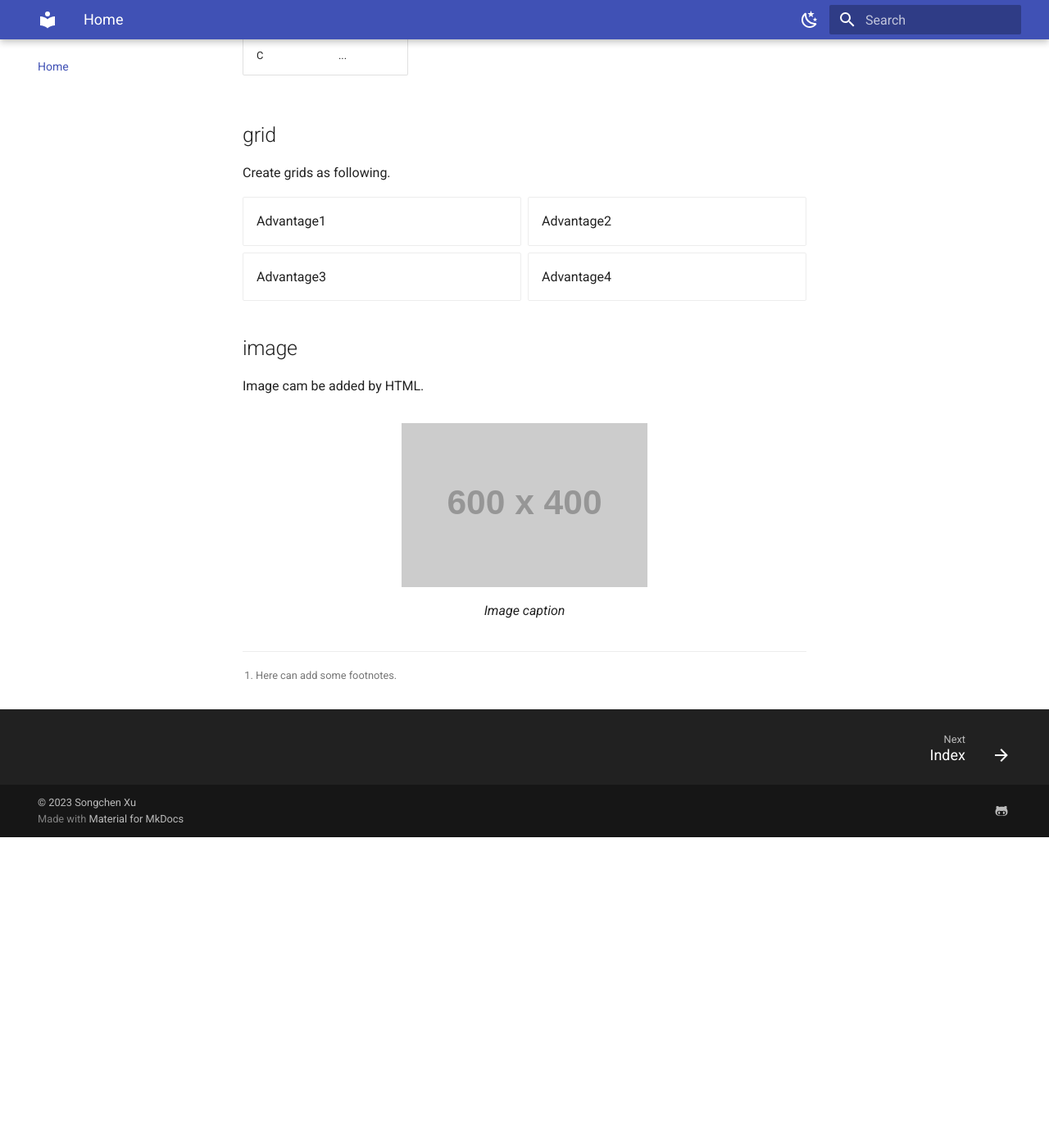
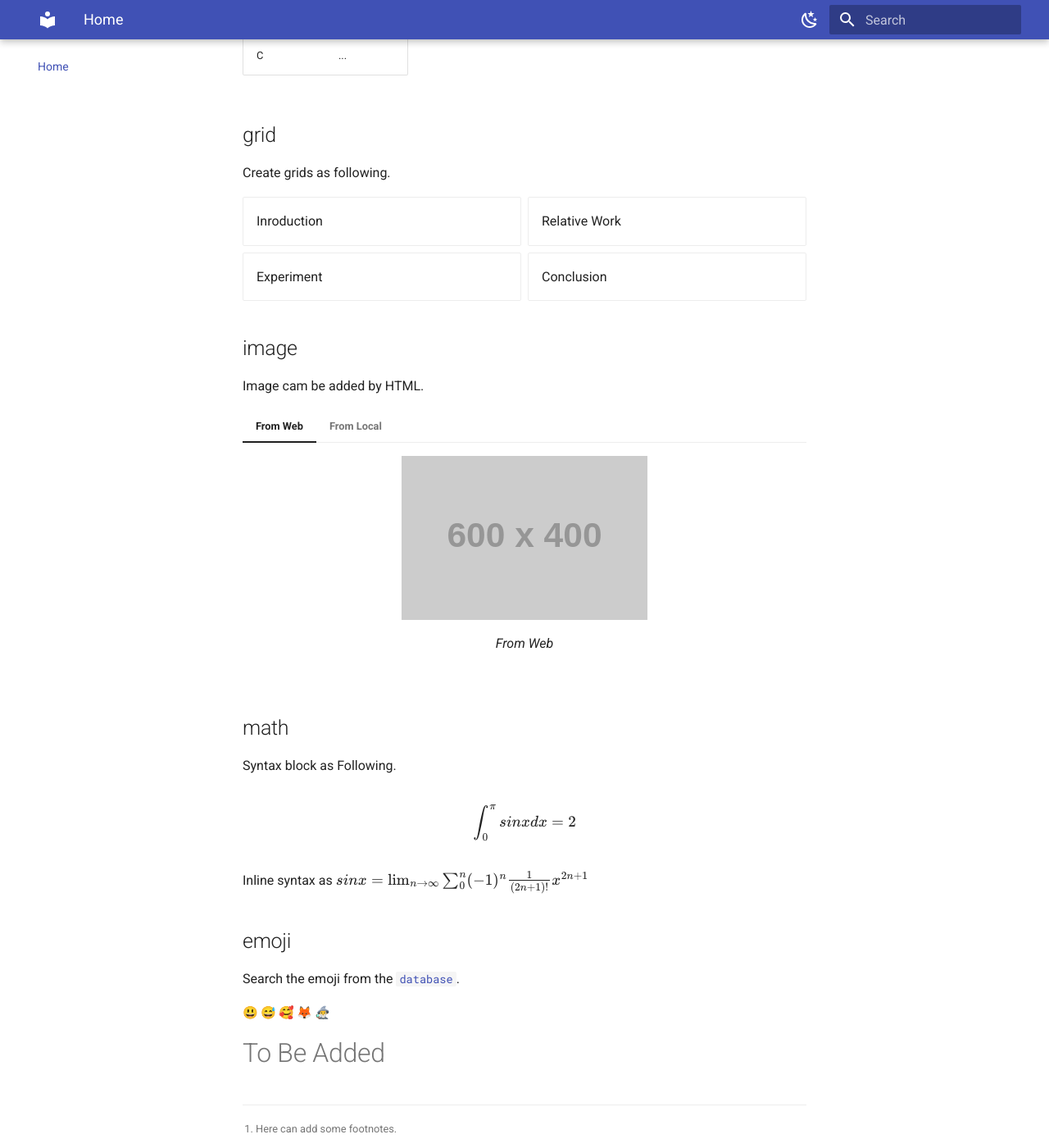
Before and after one commit to crazy-squirrel/mkdocs-xsc, an MkDocs documentation site: the page built from docs/index.md, in a window 1280 px wide and 1400 px high, scrolled down 1120 px. Shown: the whole window at 82% size. Built offline with MkDocs 1.6.1 and Material for MkDocs 9.7.7, drawn with Linux system fonts in a browser that asks for light colours; emoji names are drawn with the system emoji font; before the commit the page ends 2141 px from its top, so only the background shows below that.

Commit message:
complete the homepage

```diff
--- a/docs/index.md
+++ b/docs/index.md
@@ -56,10 +56,10 @@ Create grids as following.
 
 <div class="grid cards" markdown>
 
-* Advantage1
-* Advantage2
-* Advantage3
-* Advantage4
+- Inroduction
+- Relative Work
+- Experiment
+- Conclusion
 
 </div>
 
@@ -67,7 +67,36 @@ Create grids as following.
 
 Image cam be added by HTML.
 
-<figure markdown>
-  ![Image title](https://dummyimage.com/600x400/){ width="300" }
-  <figcaption>Image caption</figcaption>
-</figure>
+=== "From Web"
+
+    <figure markdown>
+      ![Image title](https://dummyimage.com/600x400/){ width="300" }
+      <figcaption>From Web</figcaption>
+    </figure>
+
+=== "From Local"
+
+    <figure markdown>
+      ![Image title](./Image/squirrel.jpg){ width="300" }
+      <figcaption>From Local</figcaption>
+    </figure>
+
+## math
+
+Syntax block as Following.
+
+$$
+\int^{\pi}_0 sinx dx = 2
+$$
+
+Inline syntax as $sinx = \lim_{n \to \infty}\sum^n_0 (-1)^{n}\frac{1}{(2n+1)!} x^{2n+1}$
+
+## emoji
+
+Search the emoji from the [`database`][database].
+
+:smiley: :sweat_smile: :smiling_face_with_3_hearts: :fox: :man_mage:
+
+[database]: https://squidfunk.github.io/mkdocs-material/reference/icons-emojis/
+
+# To Be Added
--- /dev/null
+++ b/docs/javascripts/mathjax.js
@@ -0,0 +1,16 @@
+window.MathJax = {
+    tex: {
+      inlineMath: [["\\(", "\\)"]],
+      displayMath: [["\\[", "\\]"]],
+      processEscapes: true,
+      processEnvironments: true
+    },
+    options: {
+      ignoreHtmlClass: ".*|",
+      processHtmlClass: "arithmatex"
+    }
+  };
+
+  document$.subscribe(() => {
+    MathJax.typesetPromise()
+  })
--- a/mkdocs.yml
+++ b/mkdocs.yml
@@ -35,6 +35,11 @@ extra:
   social:
     - icon: fontawesome/brands/github-alt
       link: https://github.com/crazy-squirrel
+
+extra_javascript:
+  - javascripts/mathjax.js
+  - https://polyfill.io/v3/polyfill.min.js?features=es6
+  - https://cdn.jsdelivr.net/npm/mathjax@3/es5/tex-mml-chtml.js
 
 nav:
   - Home: index.md
```
Also changed, not shown: docs/Image/squirrel.jpg (added).
